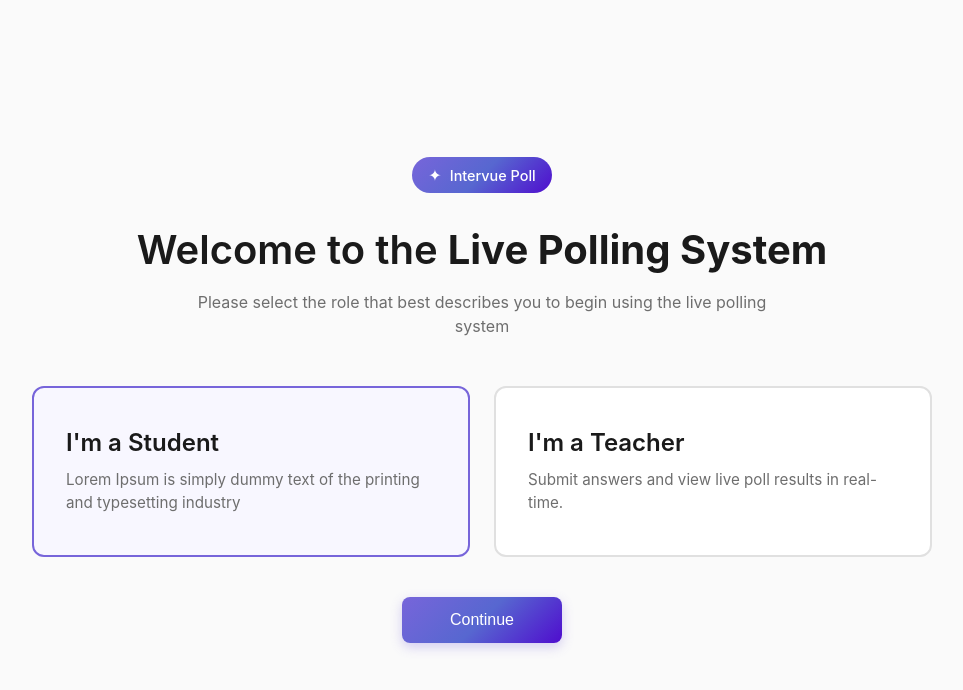
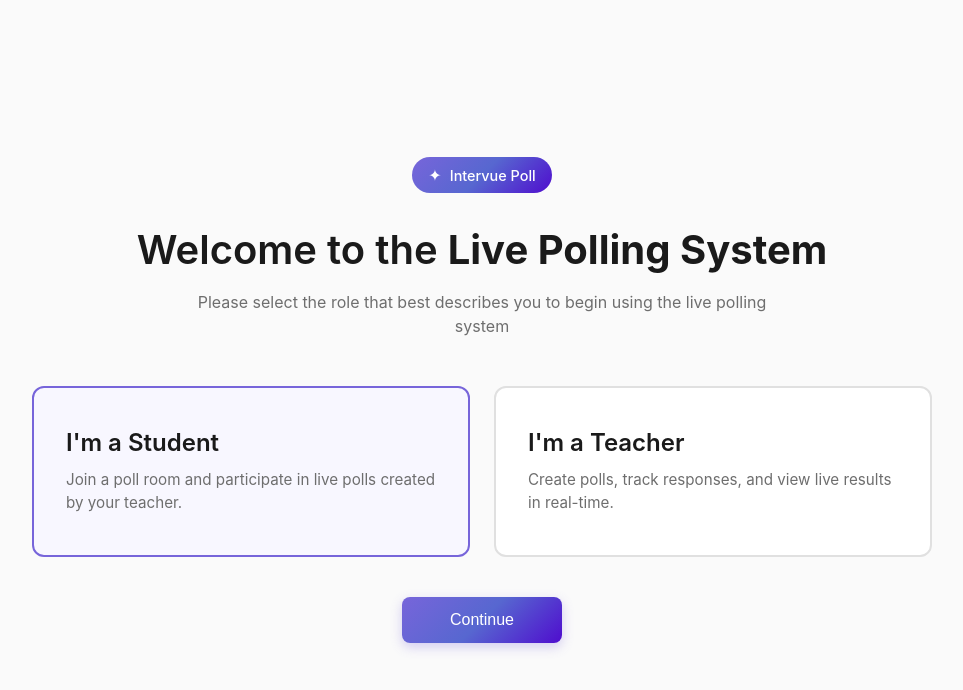
Before and after one commit to RishavSinha7/intervue, a React (Create React App) app in the folder client/: page / in a window 1280 px wide. Shown: the top 690 px of the page, without its empty margins (158-1121 px from the left). Built offline with nearby package versions, Linux system fonts and the light colour scheme; no server answers.

Commit message:
homepage change

```diff
--- a/client/src/HomePage.js
+++ b/client/src/HomePage.js
@@ -49,7 +49,7 @@ function HomePage() {
             onClick={() => setSelectedRole('student')}
           >
             <h2>I'm a Student</h2>
-            <p>Lorem Ipsum is simply dummy text of the printing and typesetting industry</p>
+            <p>Join a poll room and participate in live polls created by your teacher.</p>
           </div>
 
           <div
@@ -57,7 +57,7 @@ function HomePage() {
             onClick={() => setSelectedRole('teacher')}
           >
             <h2>I'm a Teacher</h2>
-            <p>Submit answers and view live poll results in real-time.</p>
+            <p>Create polls, track responses, and view live results in real-time.</p>
           </div>
         </div>
 
```
